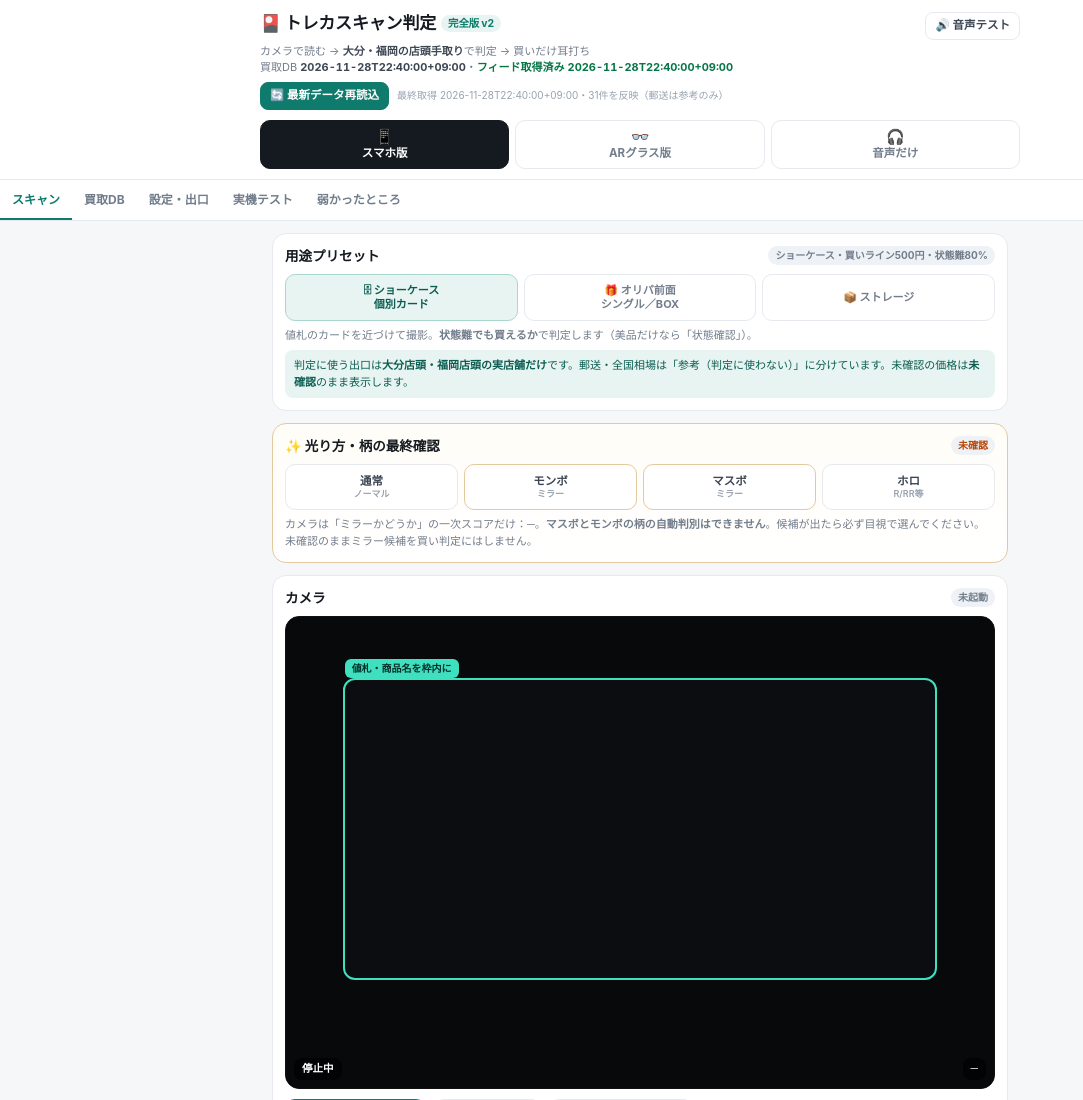
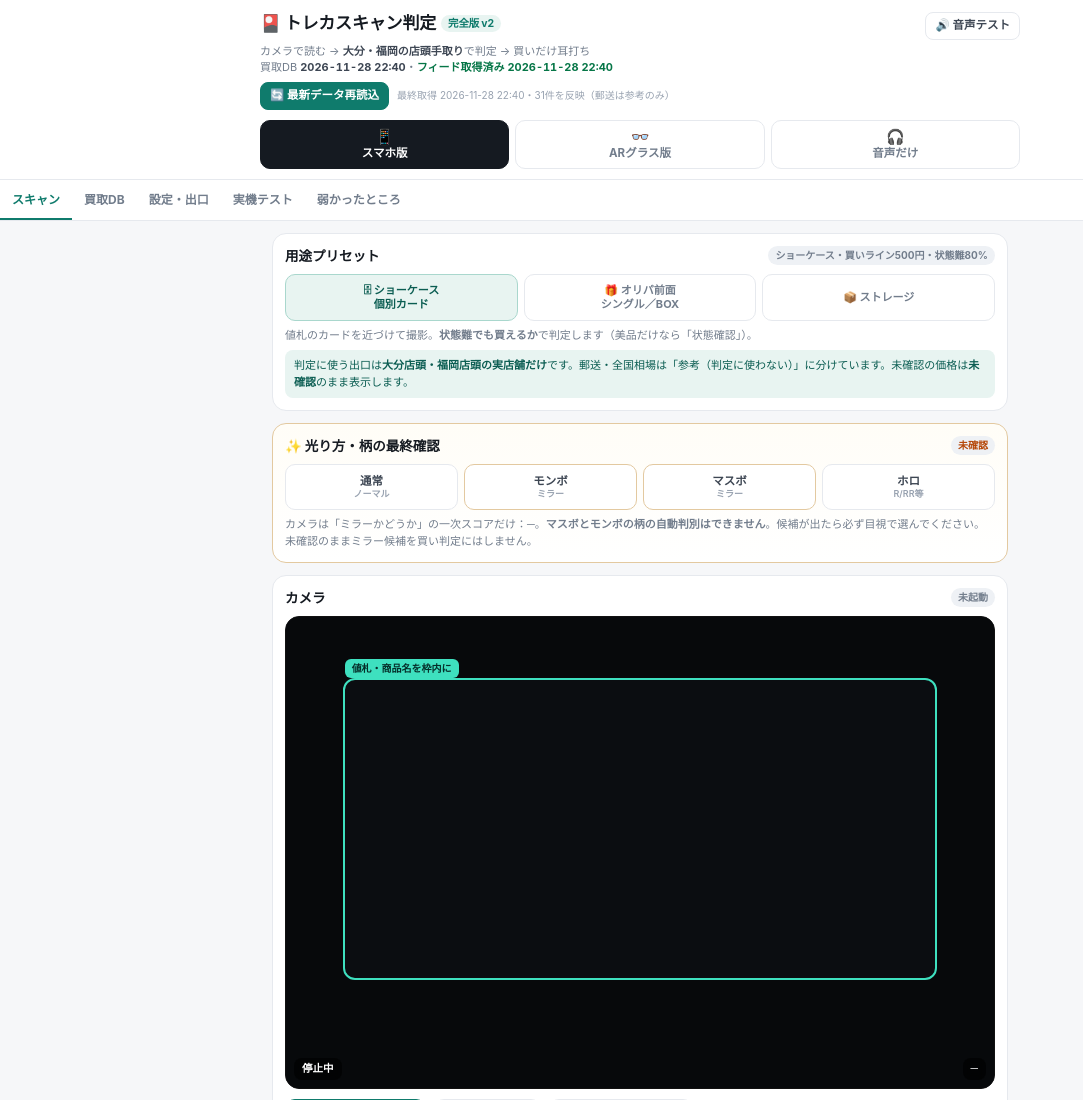
Before and after one commit to sakai20031224/-, a plain HTML site: page scanner.html in a window 1280 px wide. Shown: the top 1100 px of the page, without its empty margins (0-1083 px from the left). Drawn offline with Linux system fonts and the light colour scheme.

Commit message:
スキャン判定v2：BOXのメタ表示修正・フィード時刻の整形

```diff
--- a/scanner.html
+++ b/scanner.html
@@ -1568,10 +1568,12 @@ function renderResult(r){
   var meta=[];
   meta.push(gradeLabel(r.item.grade));
   if(r.item.version&&r.item.version!=='通常版')meta.push(r.item.version);
-  if(r.item.cat==='single')meta.push('加工：'+finishLabel(itemFinish(r.item)));
-  meta.push(r.item.number?('番号 '+r.item.number):'番号 未確認');
-  meta.push(r.item.rarity?r.item.rarity:'レア 未確認');
-  meta.push(r.item.set?('弾 '+r.item.set):'収録弾 未確認');
+  if(r.item.cat==='single'){
+    meta.push('加工：'+finishLabel(itemFinish(r.item)));
+    meta.push(r.item.number?('番号 '+r.item.number):'番号 未確認');
+    meta.push(r.item.rarity?r.item.rarity:'レア 未確認');
+    meta.push(r.item.set?('弾 '+r.item.set):'収録弾 未確認');
+  }
   if(r.item.list)meta.push('定価'+yen(r.item.list));
   if(r.ch.useLoose)meta.push('シュリンクなし価格で計算');
   var hardLine='';
@@ -2049,6 +2051,11 @@ document.addEventListener('visibilitychange',function(){
 
 /* ---------------- 買取フィード（buyback_feed.json） ---------------- */
 var FEED={url:'./buyback_feed.json',state:'未取得',at:'',count:0,err:''};
+function fmtFeedTime(s){
+  if(!s)return '';
+  var m=String(s).match(/^(\d{4}-\d{2}-\d{2})T(\d{2}:\d{2})/);
+  return m?(m[1]+' '+m[2]):String(s).slice(0,16);
+}
 function feedBadge(){
   var el=$('#feedState');if(!el)return;
   if(FEED.state==='ok'){el.textContent='フィード取得済み '+(FEED.at||'');el.style.color='#067647'}
@@ -2105,14 +2112,14 @@ function mergeFeed(feed){
     applyFeedItem(it,f);stats.updated++;
   });
   DB.feedUpdated=feed.generated_at||nowLabel();
-  DB.updated=feed.generated_at||DB.updated;
-  FEED.at=feed.generated_at||nowLabel();
+  DB.updated=fmtFeedTime(feed.generated_at)||DB.updated;
+  FEED.at=fmtFeedTime(feed.generated_at)||nowLabel();
   FEED.count=stats.updated;
   saveDB();renderDB();
   if(lastResult&&lastResult.item){var rr=judge(lastResult.item,lastResult.tag,{});rr.ms=lastResult.ms;renderResult(rr);}
   return stats;
 }
-async function loadFeed(){
+async function loadFeed(manual){
   if(!window.fetch){FEED.state='error';FEED.err='fetch非対応';feedBadge();return}
   FEED.state='loading';feedBadge();
   try{
@@ -2121,14 +2128,16 @@ async function loadFeed(){
     var j=await res.json();
     if(!j||!j.items||!j.items.length)throw new Error('itemsなし');
     mergeFeed(j);
-    FEED.state='ok';feedBadge();toast('買取フィードを更新（'+FEED.count+'件）');
+    FEED.state='ok';feedBadge();
+    if(manual)toast('買取フィードを更新（'+FEED.count+'件）');
   }catch(e){
     FEED.state='error';FEED.err=e.message;feedBadge();
+    if(manual)toast('フィード取得失敗（内蔵DBで動作）');
     console.warn('feed',e);
   }
 }
 var feedBtn=document.getElementById('btnFeedReload');
-if(feedBtn)feedBtn.addEventListener('click',function(){loadFeed()});
+if(feedBtn)feedBtn.addEventListener('click',function(){loadFeed(true)});
 
 /* ---------------- 起動 ---------------- */
 function init(){
@@ -2144,7 +2153,7 @@ function init(){
   if('speechSynthesis' in window&&speechSynthesis.getVoices){
     speechSynthesis.getVoices();
   }
-  loadFeed();
+  loadFeed(false);
 }
 init();
 window.__scanner={judge:judge,channelsFor:channelsFor,pickItem:pickItem,findCandidates:findCandidates,parsePrice:parsePrice,extractMarks:extractMarks,preprocess:preprocess,analyzeCondition:analyzeCondition,analyzeFinish:analyzeFinish,spreadOf:spreadOf,itemFinish:itemFinish,mergeFeed:mergeFeed,loadFeed:loadFeed,DB:DB,SET:SET,scanOnce:scanOnce,demoScan:demoScan};
```
